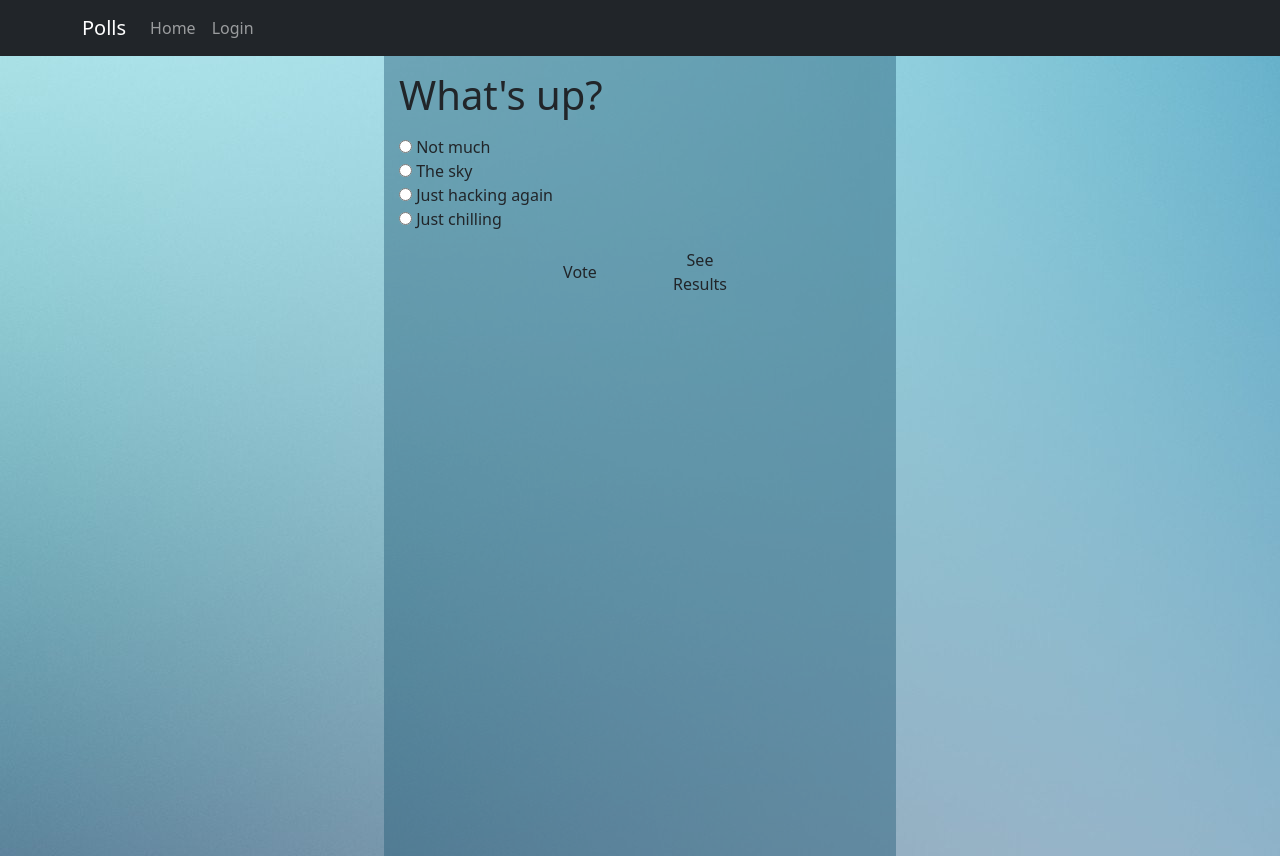
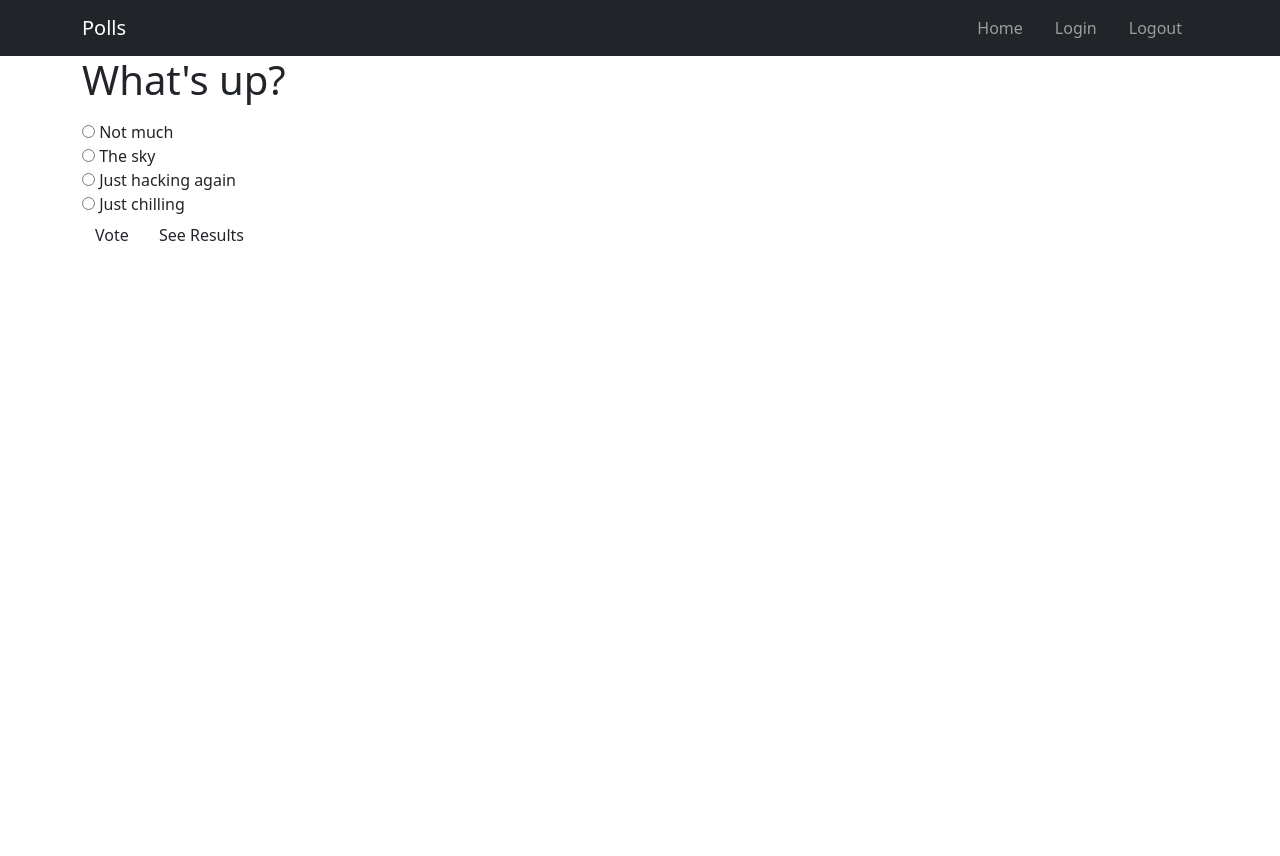
Before and after one commit to VolodymyrHarasymchuk/django-project, a Django app: page /1/ in a window 1280 px wide. After the commit the page ends 241 px from the top, so only its background shows below. Run offline with Django 4.2, Linux system fonts and the light colour scheme; data comes from the database, SQL or seed files in the repository.

Commit message:
added logout to navbar, moved pages to the right

```diff
--- a/main/templates/main/base.html
+++ b/main/templates/main/base.html
@@ -7,30 +7,32 @@
         <title>Polls App</title>
         <meta name="description" content="">
         <meta name="viewport" content="width=device-width, initial-scale=1">
-        <link rel="stylesheet" href="{% static 'main/style.css' %}">
         <link href="https://cdn.jsdelivr.net/npm/bootstrap@5.3.2/dist/css/bootstrap.min.css" rel="stylesheet" integrity="sha384-T3c6CoIi6uLrA9TneNEoa7RxnatzjcDSCmG1MXxSR1GAsXEV/Dwwykc2MPK8M2HN" crossorigin="anonymous">
     </head>
     <body>
         <div class="navbar navbar-expand-md navbar-dark bg-dark">
             <div class="container">
-                <a href="#" class="navbar-brand">Polls</a>
+                <a href="{% url 'main:index' %}" class="navbar-brand">Polls</a>
                 <button class="navbar-toggler" type="button" data-bs-toggle="collapse" data-bs-target="#nav" aria-controls="nav" aria-expanded="false" aria-label="Toggle navigation">
                     <span class="navbar-toggler-icon"></span>
                 </button>
-                <div class="collaplse navbar-collapse" id="nav">
+                <div class="collaplse navbar-collapse d-flex justify-content-end" id="nav">
                     <ul class="navbar-nav">
-                        <li class="nav-item">
+                        <li class="nav-item px-2">
                             <a class="nav-link {% block nav_home %} {% endblock %}" href="{% url 'main:index' %}">Home</a>
                         </li>
-                        <li class="nav-item">
+                        <li class="nav-item px-2">
                             <a class="nav-link {% block nav_login %} {% endblock %}" href="{% url 'login' %}">Login</a>
+                        </li>
+                        <li class="nav-item px-2">
+                            <a class="nav-link" href="{% url 'logout' %}">Logout</a>
                         </li>
                     </ul>
                 </div>
             </div>
         </div>
 
-        <div class="content-container">
+        <div class="container">
             {% block content %}
             {% endblock content %}
         </div>
```
